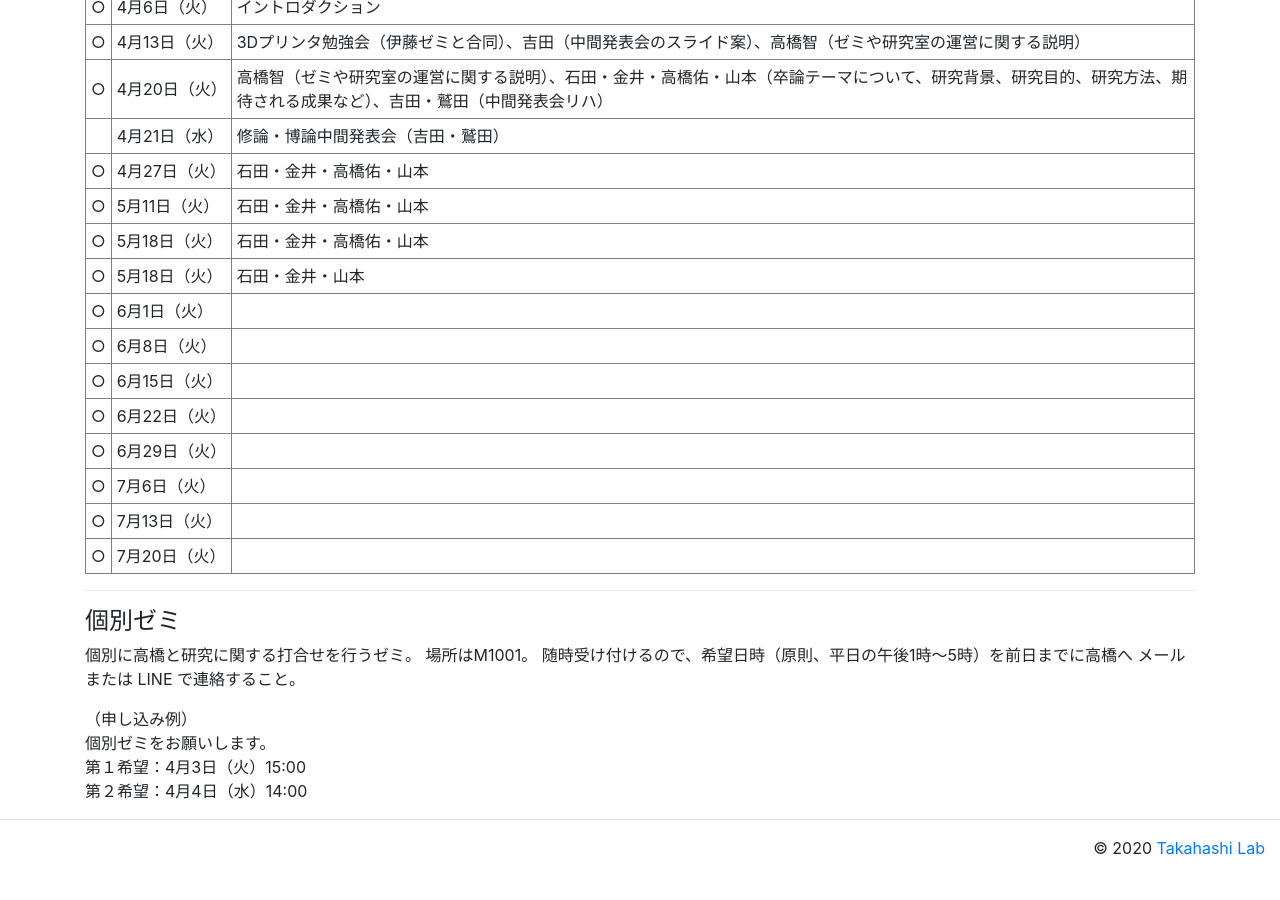
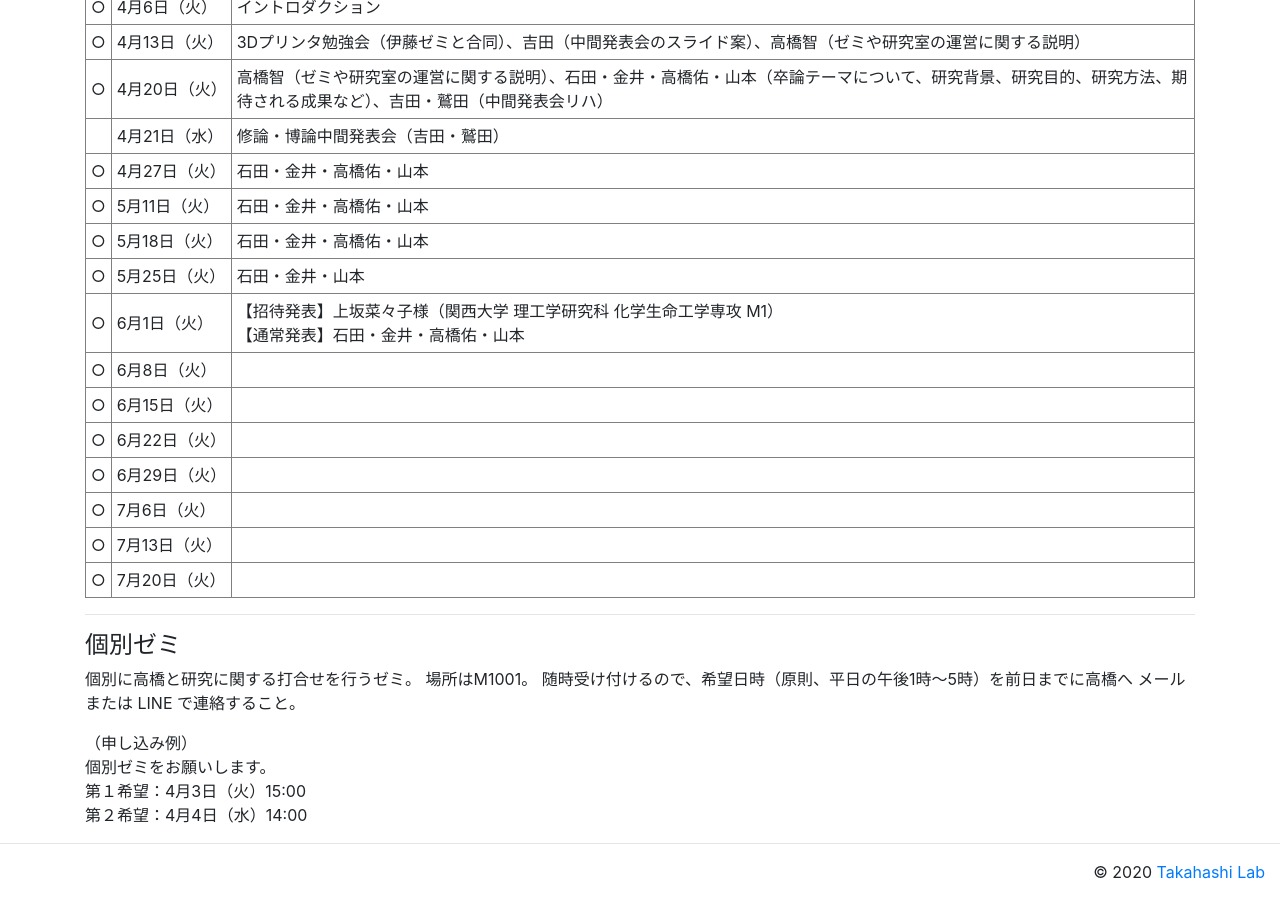
Before and after one commit to tkhslab/tkhslab.github.io, a Jekyll site: the page built from forstudents.md, in a window 1280 px wide and 900 px high, scrolled down 2233 px. Built offline with Jekyll 4.4.1, drawn with Linux system fonts in a browser that asks for light colours; nearby versions of some CDN libraries; before the commit the page ends 3109 px from its top, so only the background shows below that.

Commit message:
update 6/1 general seminar

```diff
--- a/forstudents.md
+++ b/forstudents.md
@@ -124,10 +124,10 @@ title: For students
 <td>○</td><td>5月18日（火）</td><td>石田・金井・高橋佑・山本</td>
 </tr>
 <tr>
-<td>○</td><td>5月18日（火）</td><td>石田・金井・山本</td>
+<td>○</td><td>5月25日（火）</td><td>石田・金井・山本</td>
 </tr>
 <tr>
-<td>○</td><td>6月1日（火）</td><td></td>
+<td>○</td><td>6月1日（火）</td><td>【招待発表】上坂菜々子様（関西大学 理工学研究科 化学生命工学専攻 M1）<br>【通常発表】石田・金井・高橋佑・山本</td>
 </tr>
 <tr>
 <td>○</td><td>6月8日（火）</td><td></td>
```
